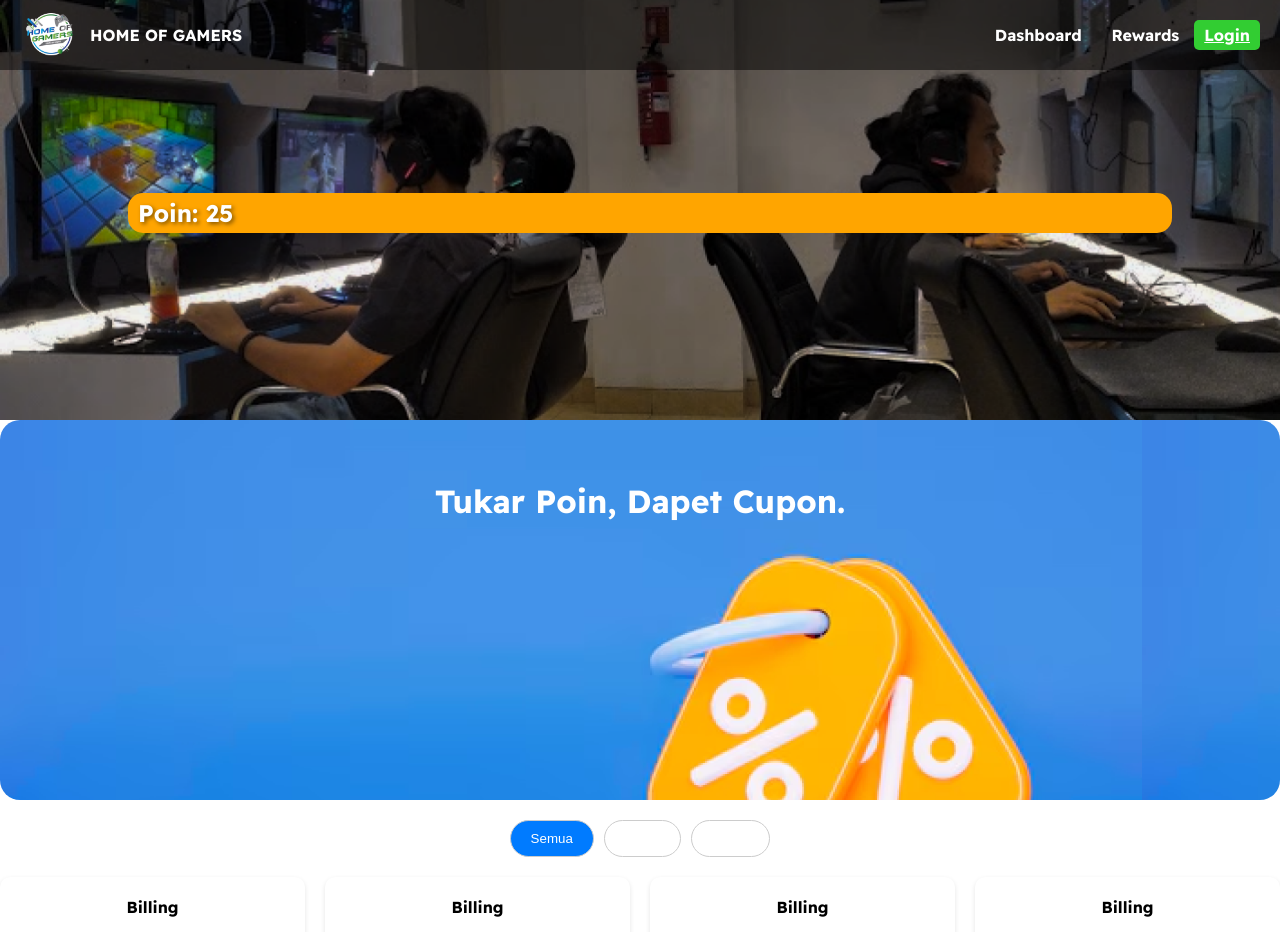
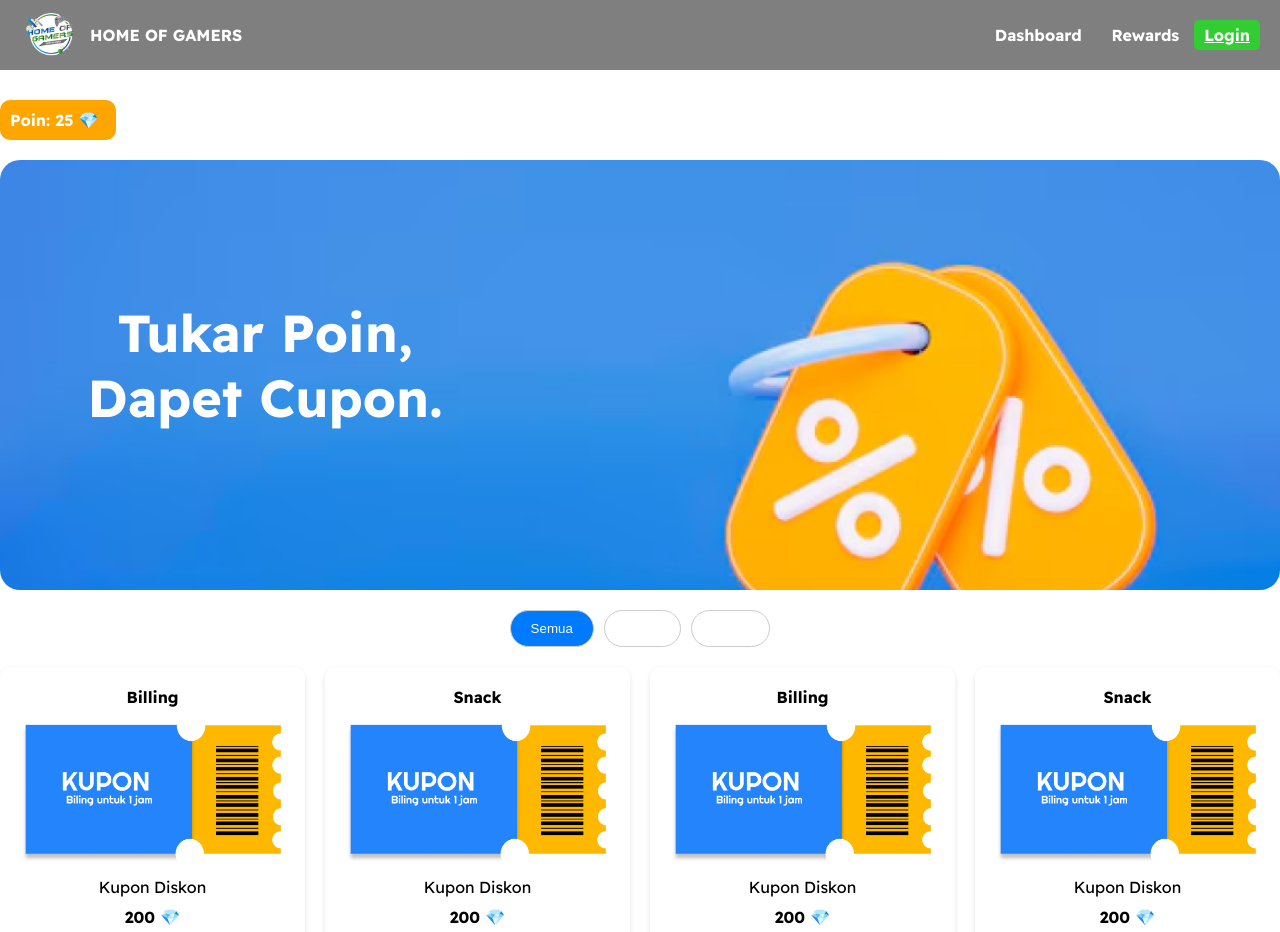
Before and after one commit to revalinocalvin/WebProjectHoG, a React (Create React App) app in the folder client/: page /rewards in a window 1280 px wide. Shown: the top 932 px of the page. Built offline with nearby package versions, Linux system fonts and the light colour scheme.

Commit message:
rewards update

```diff
--- a/client/src/pages/Auth/RegistrationPage.js
+++ b/client/src/pages/Auth/RegistrationPage.js
@@ -10,12 +10,8 @@ const RegisterPage = () => {
             <h2>Create an Account</h2>
             <form>
             <div className="input-group">
-                <label htmlFor="first-name">First Name</label>
-                <input type="text" id="first-name" placeholder="Enter your first name" required />
-            </div>
-            <div className="input-group">
-                <label htmlFor="last-name">Last Name</label>
-                <input type="text" id="last-name" placeholder="Enter your last name" required />
+                <label htmlFor="username">Username</label>
+                <input type="text" id="username" placeholder="Enter your username" required />
             </div>
             <div className="input-group">
                 <label htmlFor="email">Email</label>
--- a/client/src/pages/User/RewardsPage.js
+++ b/client/src/pages/User/RewardsPage.js
@@ -1,36 +1,48 @@
-import React from 'react';
+import React, { useState } from 'react';
 import '../../styles/rewardsPage.css';
 
 const Rewards = () => {
+    const [activeTab, setActiveTab] = useState('Semua');
+
     const coupons = Array.from({ length: 8 }, (_, i) => ({
         id: i + 1,
-        type: 'Billing',
+        type: i % 2 === 0 ? 'Billing' : 'Snack',
         name: 'Kupon Diskon',
         price: 200
     }));
 
+    const filteredCoupons = activeTab === 'Semua'
+        ? coupons
+        : coupons.filter(coupon => coupon.type === activeTab);
+
     return (
         <div className="rewards-page">
-            <header className="header">
-                <div className="points">Poin: 25</div>
+            <header className="header-rewards">
+                <div className="points">Poin: 25 💎</div>
             </header>
             <div className="banner">
-                <h1>Tukar Poin, Dapet Cupon.</h1>
+                <h1 className="tag-rewards">Tukar Poin, Dapet Cupon.</h1>
             </div>
             <div className="tabs">
-                <button className="tab active">Semua</button>
-                <button className="tab">Billing</button>
-                <button className="tab">Snack</button>
+                {['Semua', 'Billing', 'Snack'].map(tab => (
+                    <button
+                        key={tab}
+                        className={`tab ${activeTab === tab ? 'active' : ''}`}
+                        onClick={() => setActiveTab(tab)}
+                    >
+                        {tab}
+                    </button>
+                ))}
             </div>
             <div className="coupon-grid">
-                {coupons.map(coupon => (
+                {filteredCoupons.map(coupon => (
                     <div key={coupon.id} className="coupon-card">
                         <div className="coupon-type">{coupon.type}</div>
                         <div className="coupon-image">
                             <img src="/cupon.png" alt="Coupon" />
                         </div>
                         <div className="coupon-name">{coupon.name}</div>
-                        <div className="coupon-price">{coupon.price} P</div>
+                        <div className="coupon-price">{coupon.price} 💎</div>
                         <button className="redeem-button">Redeem</button>
                     </div>
                 ))}
--- a/client/src/styles/rewardsPage.css
+++ b/client/src/styles/rewardsPage.css
@@ -1,7 +1,16 @@
+.rewards-page {
+    max-width: 1400px;
+    margin: 100px auto;
+}
+
 .coupon-page {
     max-width: 1200px;
     margin: 0 auto;
     padding: 20px;
+}
+
+.header-rewards {
+    width: 120px;
 }
 
 .header {
@@ -12,20 +21,31 @@
 
 .points {
     background-color: orange;
+    background-size: 50px;
     color: white;
-    padding: 5px 10px;
-    border-radius: 15px;
+    margin-bottom: 20px;
+    padding: 10px 10px;
+    border-radius: 10px;
 }
 
 .banner {
     background-image: url(../../public/bnr-cupon.png);
-    height: 300px;
+    background-size: 100%;
+    background-position-y: -50px;
+    height: 350px;
     background-color: #007bff;
     color: white;
     text-align: center;
     border-radius: 20px;
     padding: 40px 0;
     margin-bottom: 20px;
+}
+
+.tag-rewards{
+    margin: 100px auto;
+    margin-left: 50px;
+    margin-right: 800px;
+    font-size: 52px;
 }
 
 .tabs {
@@ -42,6 +62,7 @@
     border-radius: 20px;
     cursor: pointer;
 }
+
 
 .tab.active {
     background-color: #007bff;
```
